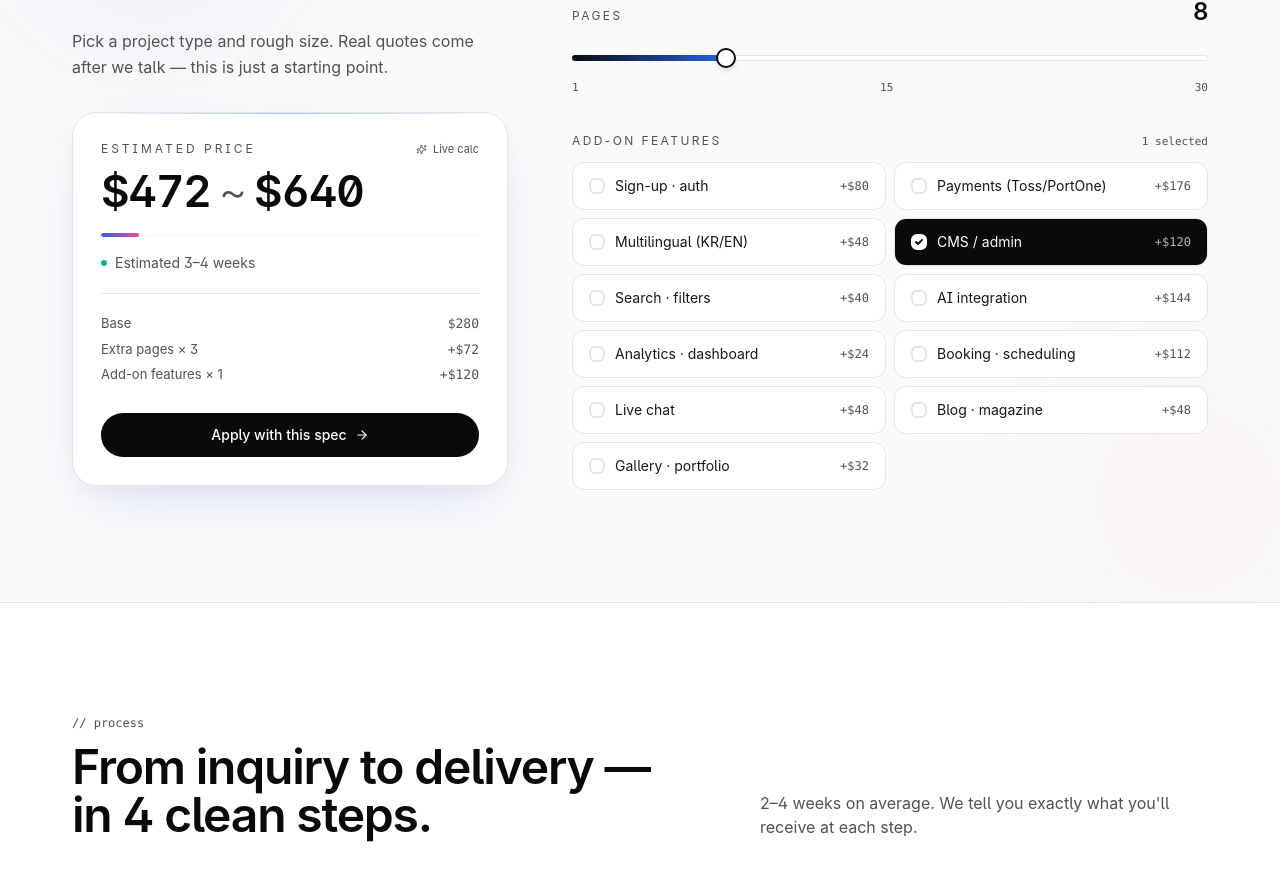
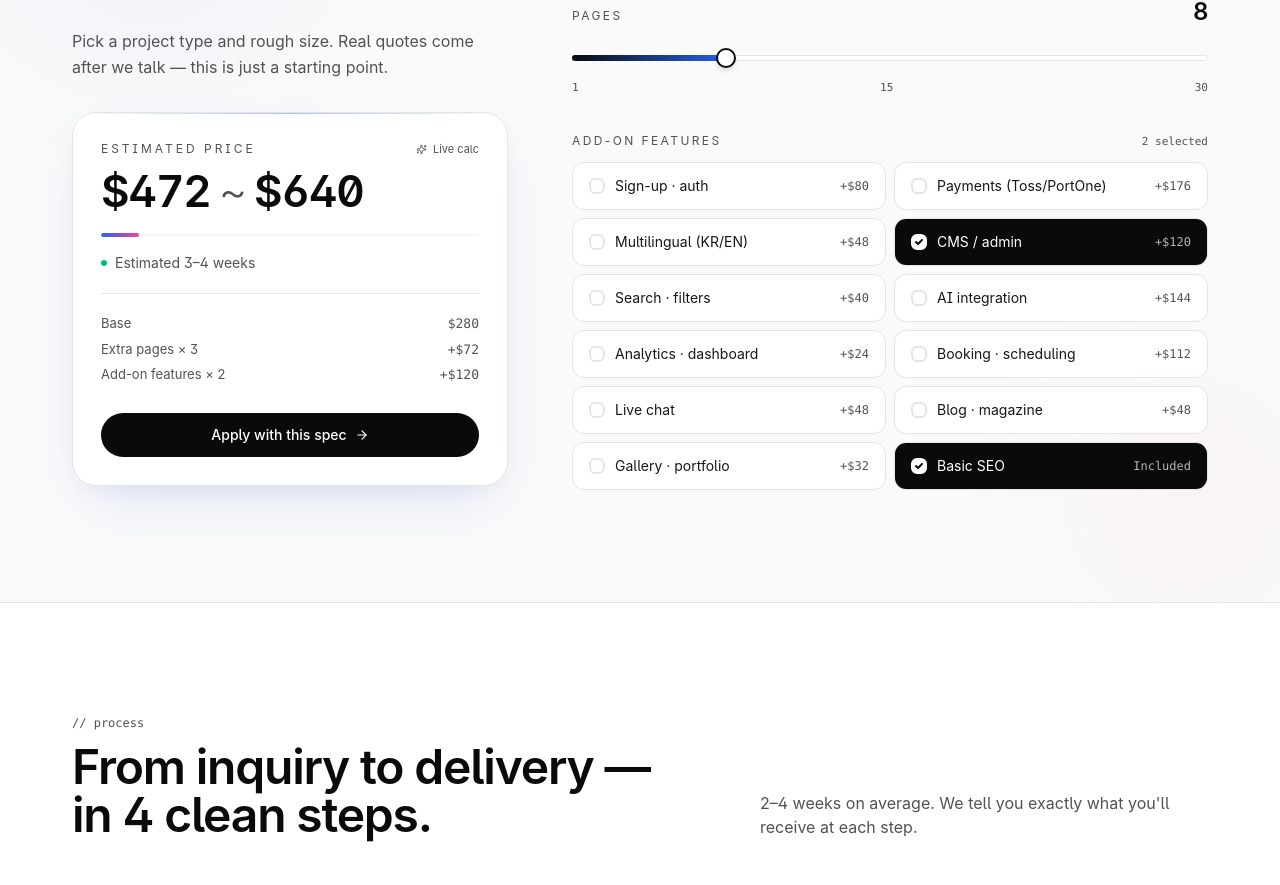
Before and after one commit to efface-studio/Efface-Client, a Next.js app: page /en in a window 1280 px wide. Shown: the part 8071-8956 px from the top of the page. Built offline with nearby package versions, Linux system fonts and the light colour scheme; no server answers; a web font is replaced by a local one.

Commit message:
fix(estimator): show SEO as included (0원) instead of removing it (#46)
Revert the SEO removal — keep SEO visible in the estimator but as a
0-cost, pre-selected 'included' item. Toggling it never changes the
total, matching the package cards where basic SEO ships with the base.

```diff
--- a/components/sections/PriceEstimator.tsx
+++ b/components/sections/PriceEstimator.tsx
@@ -38,6 +38,9 @@ const featureConfig: { key: string; price: number; weeks: number }[] = [
   { key: "chat", price: 6, weeks: 0.4 },
   { key: "blog", price: 6, weeks: 0.4 },
   { key: "gallery", price: 4, weeks: 0.3 },
+  // Basic SEO·OG tags ship with every package, so it's a 0-cost item —
+  // shown as "included" and pre-selected, toggling it never moves the total.
+  { key: "seo", price: 0, weeks: 0 },
 ];
 
 function AnimatedNumber({ value, multiplier, prefix = "" }: { value: number; multiplier: number; prefix?: string }) {
@@ -65,7 +68,7 @@ export default function PriceEstimator() {
 
   const [service, setService] = useState<ServiceKey>("brand");
   const [pages, setPages] = useState(8);
-  const [picked, setPicked] = useState<Set<string>>(new Set(["cms"]));
+  const [picked, setPicked] = useState<Set<string>>(new Set(["cms", "seo"]));
 
   const result = useMemo(() => {
     const s = serviceConfig.find((x) => x.key === service)!;
@@ -422,7 +425,9 @@ export default function PriceEstimator() {
                             on ? "text-white/70" : "text-[var(--color-muted)]"
                           }`}
                         >
-                          +{currencyPrefix}{((cfg?.price ?? 0) * multiplier).toLocaleString()}{t("currencyUnit")}
+                          {(cfg?.price ?? 0) === 0
+                            ? t("included")
+                            : `+${currencyPrefix}${((cfg?.price ?? 0) * multiplier).toLocaleString()}${t("currencyUnit")}`}
                         </span>
                       </button>
                     );
--- a/messages/en.json
+++ b/messages/en.json
@@ -275,6 +275,7 @@
     "pageCount": "Pages",
     "addons": "Add-on features",
     "selected": "{n} selected",
+    "included": "Included",
     "services": [
       { "key": "landing", "label": "Landing page" },
       { "key": "brand", "label": "Company / brand" },
@@ -292,7 +293,8 @@
       { "key": "booking", "label": "Booking · scheduling" },
       { "key": "chat", "label": "Live chat" },
       { "key": "blog", "label": "Blog · magazine" },
-      { "key": "gallery", "label": "Gallery · portfolio" }
+      { "key": "gallery", "label": "Gallery · portfolio" },
+      { "key": "seo", "label": "Basic SEO" }
     ]
   },
   "Process": {
@@ -387,7 +389,8 @@
         "booking": "Booking · scheduling",
         "chat": "Live chat",
         "blog": "Blog · magazine",
-        "gallery": "Gallery · portfolio"
+        "gallery": "Gallery · portfolio",
+        "seo": "Basic SEO"
       },
       "sections": {
         "contact": "Contact",
--- a/messages/ko.json
+++ b/messages/ko.json
@@ -275,6 +275,7 @@
     "pageCount": "페이지 수",
     "addons": "추가 기능",
     "selected": "{n}개 선택됨",
+    "included": "포함",
     "services": [
       { "key": "landing", "label": "랜딩 페이지" },
       { "key": "brand", "label": "기업·브랜드 사이트" },
@@ -292,7 +293,8 @@
       { "key": "booking", "label": "예약 · 일정 관리" },
       { "key": "chat", "label": "실시간 채팅" },
       { "key": "blog", "label": "블로그 · 매거진" },
-      { "key": "gallery", "label": "갤러리 · 포트폴리오" }
+      { "key": "gallery", "label": "갤러리 · 포트폴리오" },
+      { "key": "seo", "label": "기본 SEO 최적화" }
     ]
   },
   "Process": {
@@ -387,7 +389,8 @@
         "booking": "예약 · 일정 관리",
         "chat": "실시간 채팅",
         "blog": "블로그 · 매거진",
-        "gallery": "갤러리 · 포트폴리오"
+        "gallery": "갤러리 · 포트폴리오",
+        "seo": "기본 SEO 최적화"
       },
       "sections": {
         "contact": "연락처",
```
